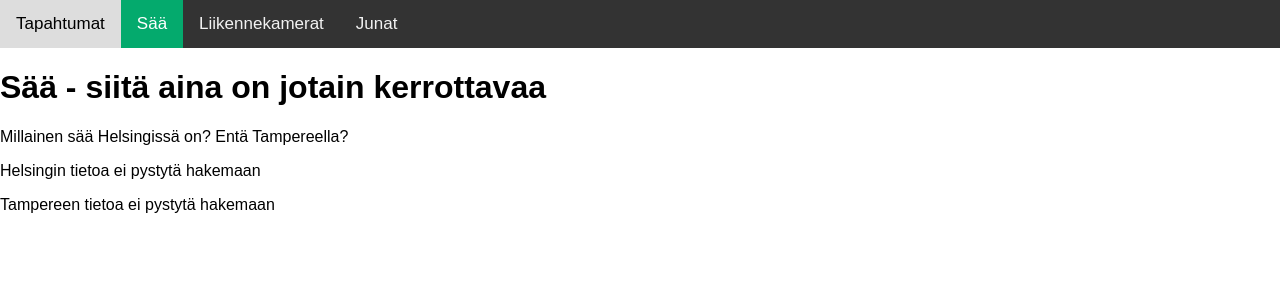
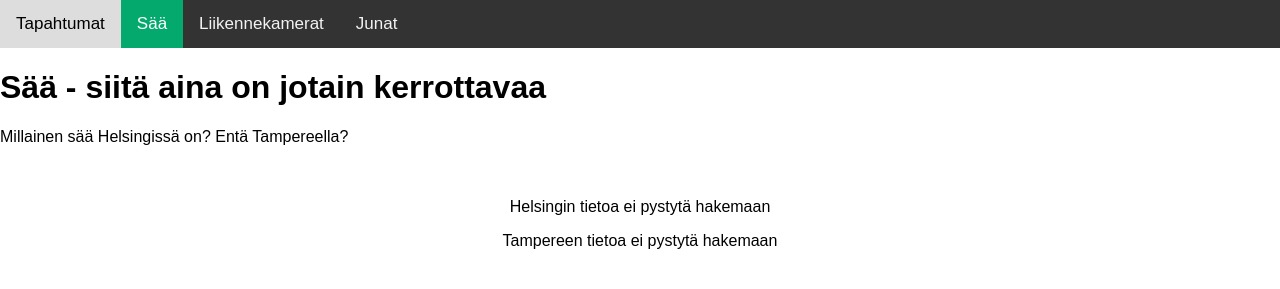
Before and after one commit to SSilvennoinen/Oppimistehtava3b, a plain HTML site: page saa.html in a window 1280 px wide. Drawn offline with Linux system fonts and the light colour scheme; no server answers.

Commit message:
Center content and adjust image margin in CSS
Center content within the #vastaus element and adjust image margins.

```diff
--- a/tyylijson.css
+++ b/tyylijson.css
@@ -53,11 +53,18 @@ body {
     text-align: left;
   }
 }
+/* Keskitetään sisältö */
+#vastaus {
+  text-align: center;   /* keskittää tekstin ja kuvat vaakasuunnassa */
+  margin: 0 auto;       /* varmistaa että elementti itsessään on keskellä */
+  max-width: 800px;     /* rajoittaa sisällön leveyttä, ettei veny liian leveäksi */
+  padding: 20px;
+}
 .responsiivinen-kuva {
   max-width: 600px;
   height: auto;
   display: block;
-  margin: 10px 0;
+  margin: 10px auto;
   border-radius: 6px;
 }
 
```
